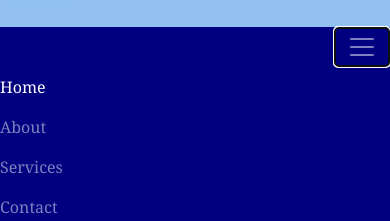
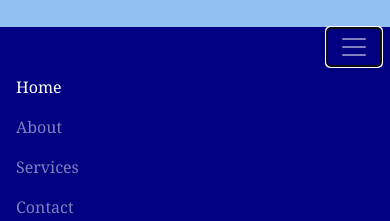
Before and after one commit to KitaGaither/RelaxationSpa, a website: page index.html in a window 390 px wide. Both pictures are taken after a click on the button 362 px from the left and 277 px from the top of the page. Shown: the part 230-451 px from the top of the page. Drawn offline with nearby package versions, Linux system fonts and the light colour scheme; files whose address does not match are found by name.

Commit message:
Final Product

```diff
--- a/index.html
+++ b/index.html
@@ -88,10 +88,10 @@
 <!-- Navbar -->
   <nav class="navbar navbar-expand-sm navbar-dark sticky-top ml-auto">
     <div class="container">
-    <button class="navbar-toggler ml-auto" type="button" data-toggle="collapse" data-target="#nucampNavbar">
+    <button class="navbar-toggler ml-auto mr-2" type="button" data-toggle="collapse" data-target="#nucampNavbar">
       <span class="navbar-toggler-icon"></span>
     </button>
-    <div class="collapse navbar-collapse" id="nucampNavbar">
+    <div class="collapse navbar-collapse ml-3" id="nucampNavbar">
     <ul class="navbar-nav">
       <li class="nav-item active"><a class="nav-link" href="#">Home</a></li>
       <li class="nav-item"><a class="nav-link" href="about.html">About</a></li>
```
Also changed, not shown: about.html (+1 -1 lines), contact.html (+1 -1 lines), services.html (+1 -1 lines).
